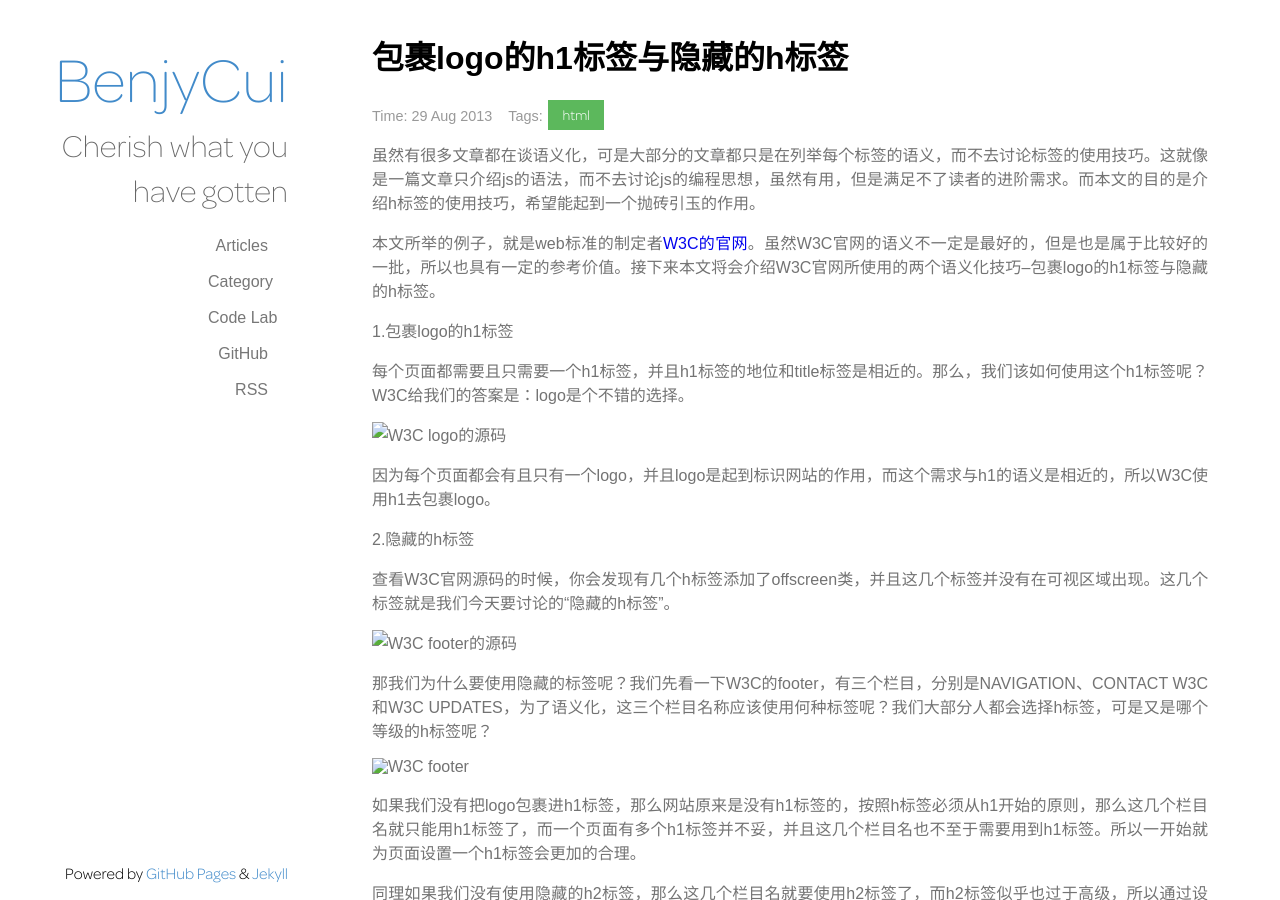
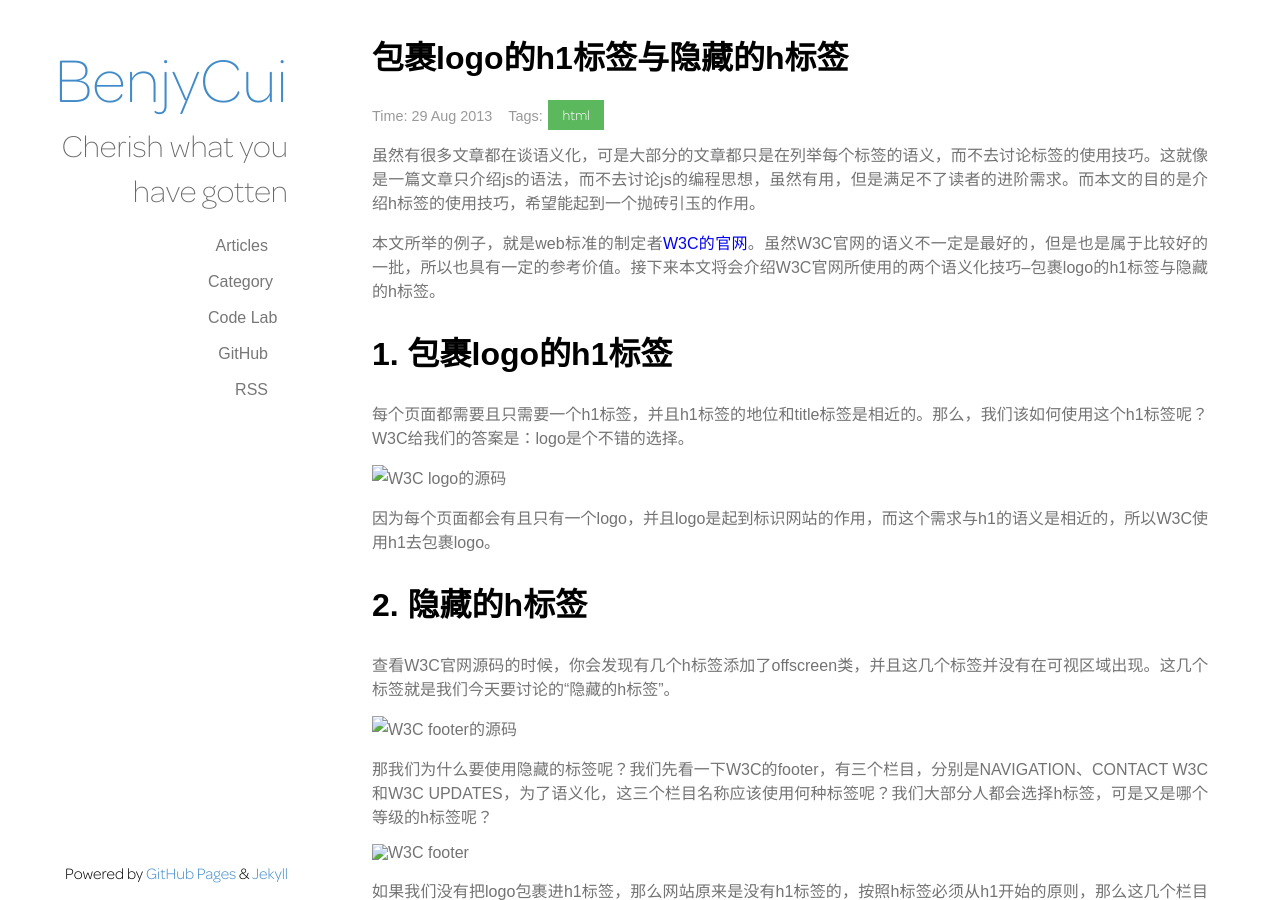
Before and after one commit to benjycui/benjycui.github.io, a Jekyll site: the page built from _posts/2013-8-29-hidden-h-tag.md, in a window 1280 px wide and 900 px high. Built offline with Jekyll 4.4.1, drawn with Linux system fonts in a browser that asks for light colours; Markdown is read by kramdown in place of the engine named in the settings; comment, search, counter and statistics services are not loaded.

Commit message:
update post

```diff
--- a/_posts/2013-8-29-hidden-h-tag.md
+++ b/_posts/2013-8-29-hidden-h-tag.md
@@ -8,23 +8,23 @@
 
 本文所举的例子，就是web标准的制定者<a href="http://www.w3.org/">W3C的官网</a>。虽然W3C官网的语义不一定是最好的，但是也是属于比较好的一批，所以也具有一定的参考价值。接下来本文将会介绍W3C官网所使用的两个语义化技巧--包裹logo的h1标签与隐藏的h标签。
 
-1.包裹logo的h1标签
+## 1. 包裹logo的h1标签
 
 每个页面都需要且只需要一个h1标签，并且h1标签的地位和title标签是相近的。那么，我们该如何使用这个h1标签呢？W3C给我们的答案是：logo是个不错的选择。
 
-<img src="{{ site.baseurl }}/images/hidden-h-tag-1.png" alt="W3C logo的源码">
+<img src="{{ site.baseurl }}upload/images/hidden-h-tag-1.png" alt="W3C logo的源码">
 
 因为每个页面都会有且只有一个logo，并且logo是起到标识网站的作用，而这个需求与h1的语义是相近的，所以W3C使用h1去包裹logo。
 
-2.隐藏的h标签
+## 2. 隐藏的h标签
 
 查看W3C官网源码的时候，你会发现有几个h标签添加了offscreen类，并且这几个标签并没有在可视区域出现。这几个标签就是我们今天要讨论的“隐藏的h标签”。
 
-<img src="{{ site.baseurl }}/images/hidden-h-tag-2.png" alt="W3C footer的源码">
+<img src="{{ site.baseurl }}upload/images/hidden-h-tag-2.png" alt="W3C footer的源码">
 
 那我们为什么要使用隐藏的标签呢？我们先看一下W3C的footer，有三个栏目，分别是NAVIGATION、CONTACT W3C和W3C UPDATES，为了语义化，这三个栏目名称应该使用何种标签呢？我们大部分人都会选择h标签，可是又是哪个等级的h标签呢？
 
-<img src="{{ site.baseurl }}/images/hidden-h-tag-3.png" alt="W3C footer">
+<img src="{{ site.baseurl }}upload/images/hidden-h-tag-3.png" alt="W3C footer">
 
 如果我们没有把logo包裹进h1标签，那么网站原来是没有h1标签的，按照h标签必须从h1开始的原则，那么这几个栏目名就只能用h1标签了，而一个页面有多个h1标签并不妥，并且这几个栏目名也不至于需要用到h1标签。所以一开始就为页面设置一个h1标签会更加的合理。
 
@@ -32,7 +32,7 @@
 
 除了能降低栏目h标签的等级，隐藏的h标签还有另外一个用途：在生成大纲时能够标识一个模块。
 
-<img src="{{ site.baseurl }}/images/hidden-h-tag-4.png" alt="W3C document outline">
+<img src="{{ site.baseurl }}upload/images/hidden-h-tag-4.png" alt="W3C document outline">
 
 我们并没有在可视区域看到News标题，可是它的大纲却显示了News这么一个标题，就是因为使用了隐藏的h标签。所以我们也可以使用隐藏的h标签创建一个更加合理的大纲结构。
 
```
Also changed, not shown: _posts/2013-6-10-evernote-productivity-tips.md (+8 -8 lines), _posts/2013-7-15-design-of-product.md (+2 -2 lines).
